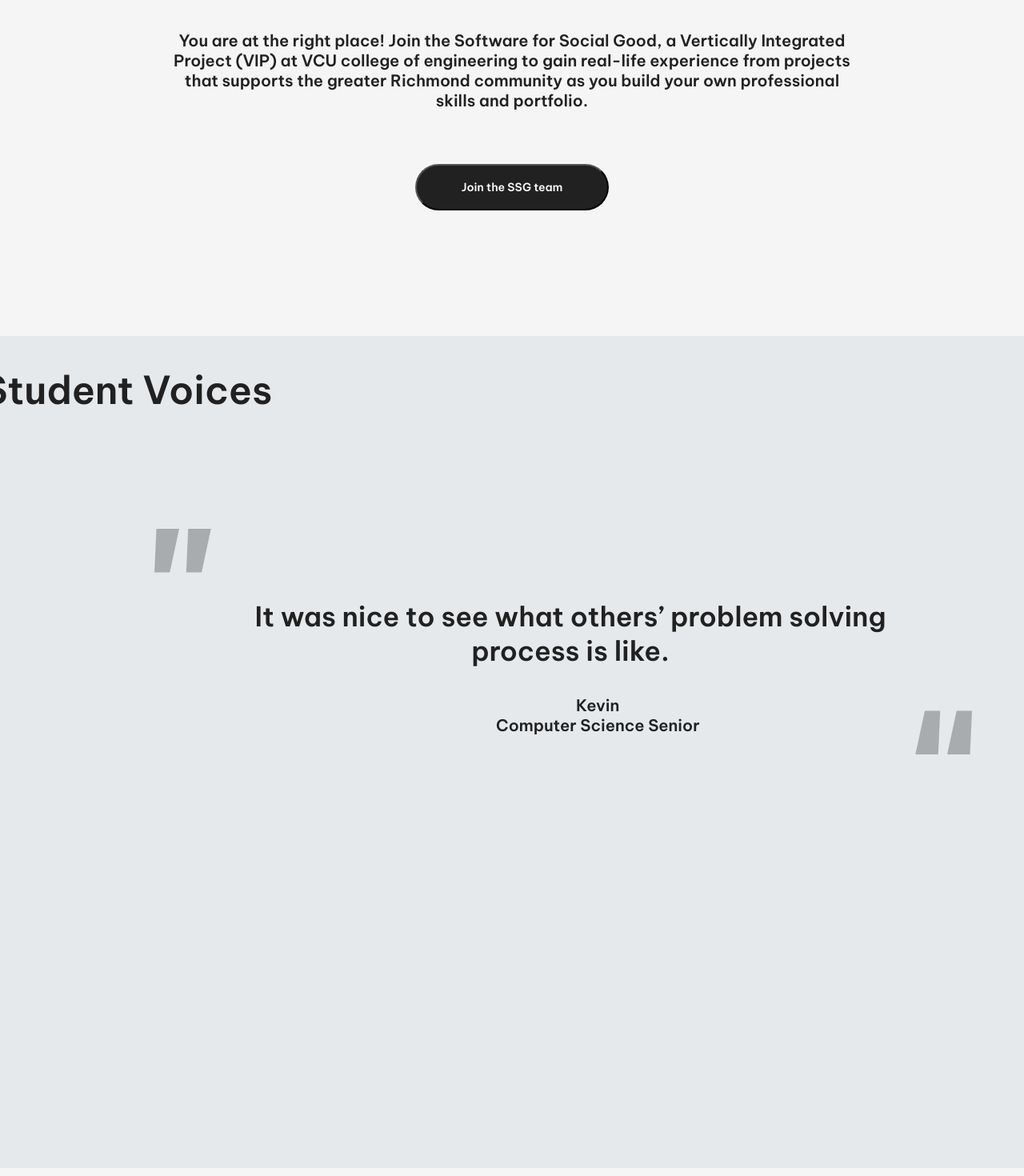
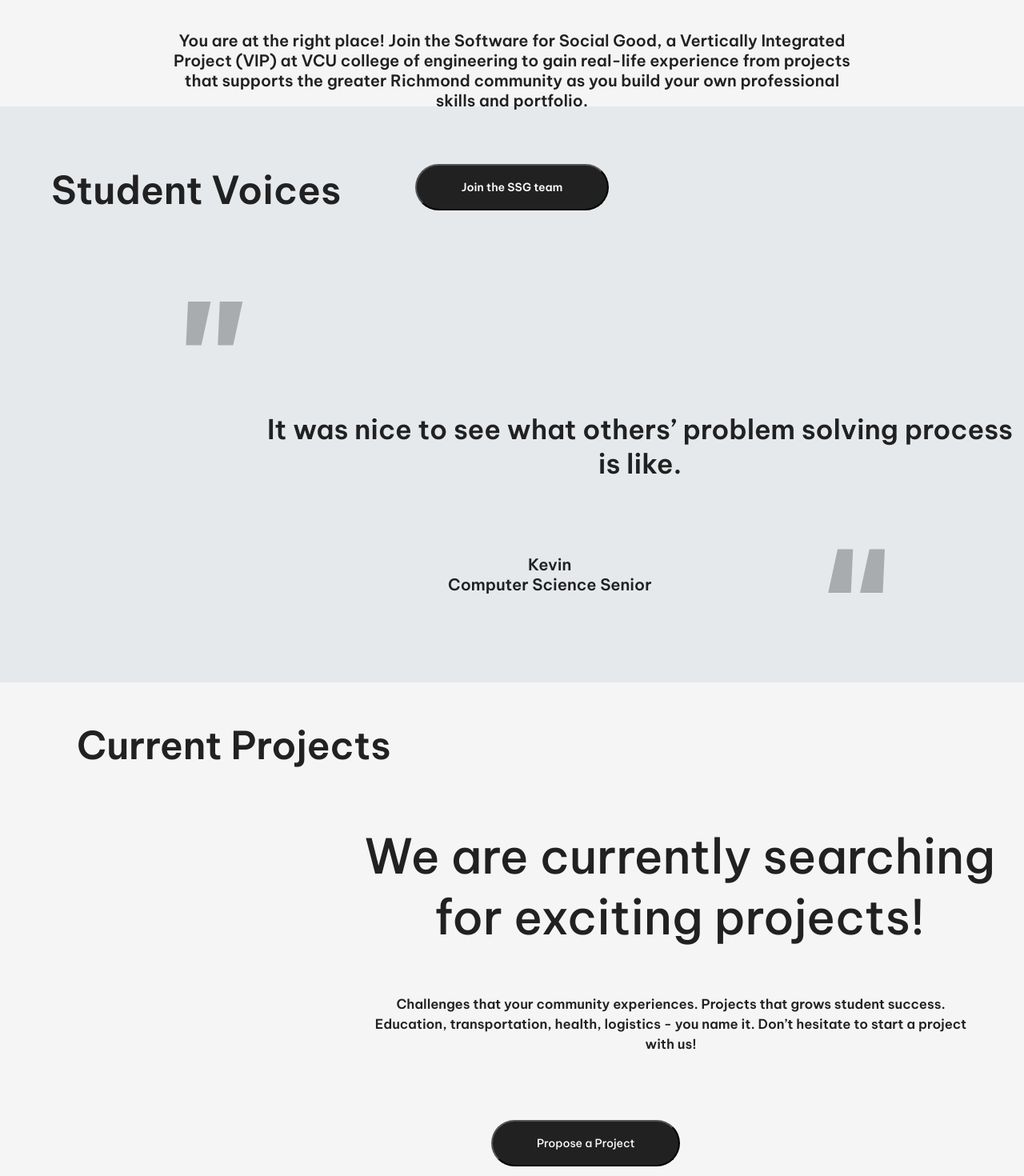
Before and after one commit to vcu-ssg/software-for-social-good-website, a Next.js app: page /forstudents in a window 1280 px wide. Shown: the part 620-2090 px from the top of the page at 80% size. Built offline with nearby package versions, Linux system fonts and the light colour scheme.

Commit message:
aligned to 1920x1080 screen

```diff
--- a/components/CurrentProjects.js
+++ b/components/CurrentProjects.js
@@ -1,22 +1,23 @@
 import styles from '../styles/CurrentProjects.module.css'
 import ProposeButton from './ProposeButton';
-const CurrentProjects = () =>
-{
-    return(
+const CurrentProjects = () => {
+    return (
         <div>
-        <div className= {styles.projectsHeader}>
-            <h3 className= {styles.header}> Current Projects </h3>
-        </div>
-        <div className={ styles.textContainer }>
-                <h2 className={ styles.mainTextBox }>We are currently searching for exciting projects!</h2>
-                <div className={ styles.subheaderBox }>
+            <div className={styles.projectsHeader}>
+                <h3 className={styles.header}> Current Projects </h3>
+            </div>
+            <div className={styles.textContainer}>
+                <h2 className={styles.mainTextBox}>We are currently searching for exciting projects!</h2>
+                <div className={styles.subheaderBox}>
                     <h5>Challenges that your community experiences. Projects that grows student success. Education, transportation, health, logistics - you name it. Don’t hesitate to start a project with us!</h5>
                 </div>
+                <div className={styles.lineOne} />
+                <div className={styles.lineTwo} />
             </div>
-            <div className={ styles.buttonBox }>
-                <ProposeButton/>
+            <div className={styles.buttonBox}>
+                <ProposeButton />
             </div>
-         </div>
+        </div>
     )
 }
 
--- a/components/StudentVoices.js
+++ b/components/StudentVoices.js
@@ -1,24 +1,25 @@
 import styles from '../styles/StudentVoices.module.css'
-const StudentVoices = () =>
-{
-    return(
-        <div>
-        <div className={ styles.voicesHeader }>
-            <h3 className={ styles.header}>Student Voices</h3>
+const StudentVoices = () => {
+    return (
+        <div className={styles.container}>
+            <div className={styles.voicesHeader}>
+                <h3 className={styles.header}>Student Voices</h3>
             </div>
-        <div className={ styles.quoteTop} >
+            <div className={styles.quoteTop} >
                 "
             </div>
-        <div className={ styles.quote }>
+            <div className={styles.quoteContainer}>
+                <div className={styles.quote}>
                     <h4>
                         It was nice to see what others’ problem solving process is like.
                     </h4>
                 </div>
-        <div className= {styles.author }>
-            <h6>Kevin <br/>
+                <div className={styles.author}>
+                    <h6>Kevin <br />
                         Computer Science Senior</h6>
                 </div>
-        <div className= { styles.quoteBottom }>
+            </div>
+            <div className={styles.quoteBottom}>
                 "
             </div>
         </div>
--- a/styles/CurrentProjects.module.css
+++ b/styles/CurrentProjects.module.css
@@ -1,8 +1,8 @@
 .projectsHeader {
     position: absolute;
-    width: 600px;
+    width: 500px;
     height: 61px;
-    left: calc(50% - 363px/2 - 480.5px);
+    left: 96px;
 }
 
 .header {
@@ -11,25 +11,17 @@
     font-weight: 600;
     font-size: 48px;
     line-height: 61px;
-
     display: flex;
     align-items: center;
-
     color: #212121;
 }
 
 .textContainer {
-    display: flex;
-    flex-direction: column;
-    align-items: flex-start;
-    padding: 0px;
-    gap: 15px;
-
     position: relative;
     width: 803px;
     height: 291px;
-    left: calc(50% - 870px/2 + 50px);
-    top: 350px;
+    padding-top: 12%;
+    padding-left: 35%;
 
 }
 
@@ -52,6 +44,7 @@
 
 .subheaderBox {
     position: relative;
+
     width: 774px;
     height: 124px;
     font-family: 'Be Vietnam Pro';
@@ -66,11 +59,42 @@
     flex: none;
     order: 1;
     flex-grow: 0;
-    bottom: 37%;
+    bottom: 30%;
+    left: 1%;
 }
 
 .buttonBox {
+    left: 48%;
     position: relative;
-    left: 42%;
-    top: 400px;
+    padding-top: 20%;
 }
+
+.proposeButton {
+    display: flex;
+    flex-direction: column;
+    justify-content: center;
+    align-items: center;
+    position: relative;
+    width: 236px;
+    height: 58px;
+
+    background: #212121;
+    border-radius: 30px;
+}
+
+.buttonText {
+    width: 123px;
+    height: 18px;
+    font-family: 'Be Vietnam Pro';
+    font-style: normal;
+    font-weight: 500;
+    font-size: 14px;
+    line-height: 18px;
+    display: flex;
+    align-items: center;
+    text-align: center;
+    color: #FBFBFB;
+    flex: none;
+    order: 0;
+    flex-grow: 0;
+}
--- a/styles/ForStudents.module.css
+++ b/styles/ForStudents.module.css
@@ -1,17 +1,17 @@
 .topSectionContainer {
   width: 100%;
-    height: 130vh;
+  height: 90vh;
   background-color: #F5F5F5;
 }
 
 .studentVoicesContainer {
   width: 100%;
-    height: 130vh;
+  height: 90vh;
   background-color: #E6E9EC;
 }
 
 .currentProjectsContainer {
   width: 100%;
-        height: 130vh;
+  height: 90vh;
   background-color: #F5F5F5;
 }
--- a/styles/ForStudentsLanding.module.css
+++ b/styles/ForStudentsLanding.module.css
@@ -50,73 +50,89 @@
     color: #212121;
 
 }
+
 @keyframes scrollThrough {
-    0%, 7.143%{
+
+    0%,
+    7.143% {
         transform: translateY(60px);
         transform: opacity(100%);
     }
 
-    7.143%, 14.286% {
+    7.143%,
+    14.286% {
         transform: translateY(0px);
         transform: opacity(75%);
     }
 
-    14.286%, 21.429% {
+    14.286%,
+    21.429% {
         transform: translateY(-60px);
         transform: opacity(50%);
     }
 
-    21.429%, 28.572% {
+    21.429%,
+    28.572% {
         transform: translateY(calc(-60px * 2));
         transform: opacity(25%);
     }
 
-    28.572%, 36.715% {
+    28.572%,
+    36.715% {
         transform: translateY(calc(-60px * 3));
         transform: opacity(0%);
     }
 
-    36.715%, 42.858% {
+    36.715%,
+    42.858% {
         transform: translateY(calc(-60px * 4));
         transform: opacity(0%);
     }
 
-    42.858%,  50.001% {
+    42.858%,
+    50.001% {
         transform: translateY(calc(-60px * 5));
         transform: opacity(0%);
     }
 
-    50.001%, 57.144% {
+    50.001%,
+    57.144% {
         transform: translateY(calc(-60px * 6));
         transform: opacity(0%);
     }
 
-    57.144%, 64.287% {
+    57.144%,
+    64.287% {
         transform: translateY(calc(-60px * 7));
         transform: opacity(0%);
     }
 
-    64.287%, 71.43% {
+    64.287%,
+    71.43% {
         transform: translateY(calc(-60px * 8));
         transform: opacity(0%);
     }
 
-    71.43%, 78.573% {
+    71.43%,
+    78.573% {
         transform: translateY(calc(-60px * 9));
         transform: opacity(0%);
     }
 
-    78.573%, 85.716% {
+    78.573%,
+    85.716% {
         transform: translateY(calc(-60px * 10));
         transform: opacity(0%);
     }
 
-    85.716%, 92.859% {
+    85.716%,
+    92.859% {
         transform: translateY(calc(-60px * 11));
         transform: opacity(0%);
     }
 
-    92.859%, 100% {
+    92.859%,
+    100% {
         transform: translateY(calc(-60px * 11));
         transform: opacity(0%);
     }
@@ -141,8 +157,8 @@
     color: #212121;
 }
 
-.sub{
-    position: absolute;
+.sub {
+    position: relative;
     width: 870px;
     height: 92px;
     left: calc(50% - 870px/2);
--- a/styles/StudentVoices.module.css
+++ b/styles/StudentVoices.module.css
@@ -1,9 +1,15 @@
 .voicesHeader {
-    position: absolute;
+    display: flex;
+    flex-direction: row;
+    align-items: flex-end;
+    padding-top: 2%;
+    padding-left: 5%;
+
+    /*position: absolute;
     width: 363px;
     height: 61px;
     left: calc(50% - 363px/2 - 480.5px);
-    top: 1029px;
+    top: 1029px;*/
 }
 
 .header {
@@ -21,17 +27,22 @@
 
 .quoteTop {
 
-position: absolute;
+    /* position: absolute;
     width: 89px;
     height: 139px;
     left: calc(50% - 363px/2 - 280.5px);
-top: 1216px;
+    top: 1216px;*/
+
+    display: flex;
+    flex-direction: row;
+    padding-top: 12%;
+    padding-left: 17%;
 
     font-family: 'Be Vietnam Pro';
     font-style: normal;
     font-weight: 700;
     font-size: 250px;
-line-height: 316px;
+    line-height: 0px;
     text-align: center;
 
     /* "Kian's Age" black */
@@ -43,12 +54,14 @@
 
 .quoteBottom {
 
-position: absolute;
+    /* position: absolute;
     width: 89px;
     height: 139px;
     left: calc(50% + 500.5px);
-top: 1489px;
-
+    top: 1489px; */
+    position: relative;
+    padding-right: 68%;
+    top: -300px;
     font-family: 'Be Vietnam Pro';
     font-style: normal;
     font-weight: 700;
@@ -64,14 +77,25 @@
     transform: rotate(-180deg);
 }
 
+.quoteContainer {
+    display: flex;
+    flex-direction: column;
+    align-items: flex-start;
+    position: relative;
+    padding-left: 25%;
+}
+
 .quote {
-position: absolute;
+    /* position: absolute;
     width: 870px;
     height: 86px;
     left: calc(50% - 363px/2 - 180.5px);
     top: 1369px;
 
     /* Header 4 */
+
+    position: relative;
+    top: 0px;
 
     font-family: 'Be Vietnam Pro';
     font-style: normal;
@@ -88,13 +112,18 @@
 }
 
 .author {
-    position: absolute;
+    /* position: absolute;
     width: 300px;
     height: 50px;
-    left: calc(50%/2 + 300px);
+    left: 46%;
     top: 1489px;
 
     /* Header 6.1 */
+    position: relative;
+    padding-inline-start: 25%;
+    top: auto;
+    /*padding-left: 25%;
+    top: -50px;*/
 
     font-family: 'Be Vietnam Pro';
     font-style: normal;
```
Lines whose indentation alone changed are shown as unchanged.
